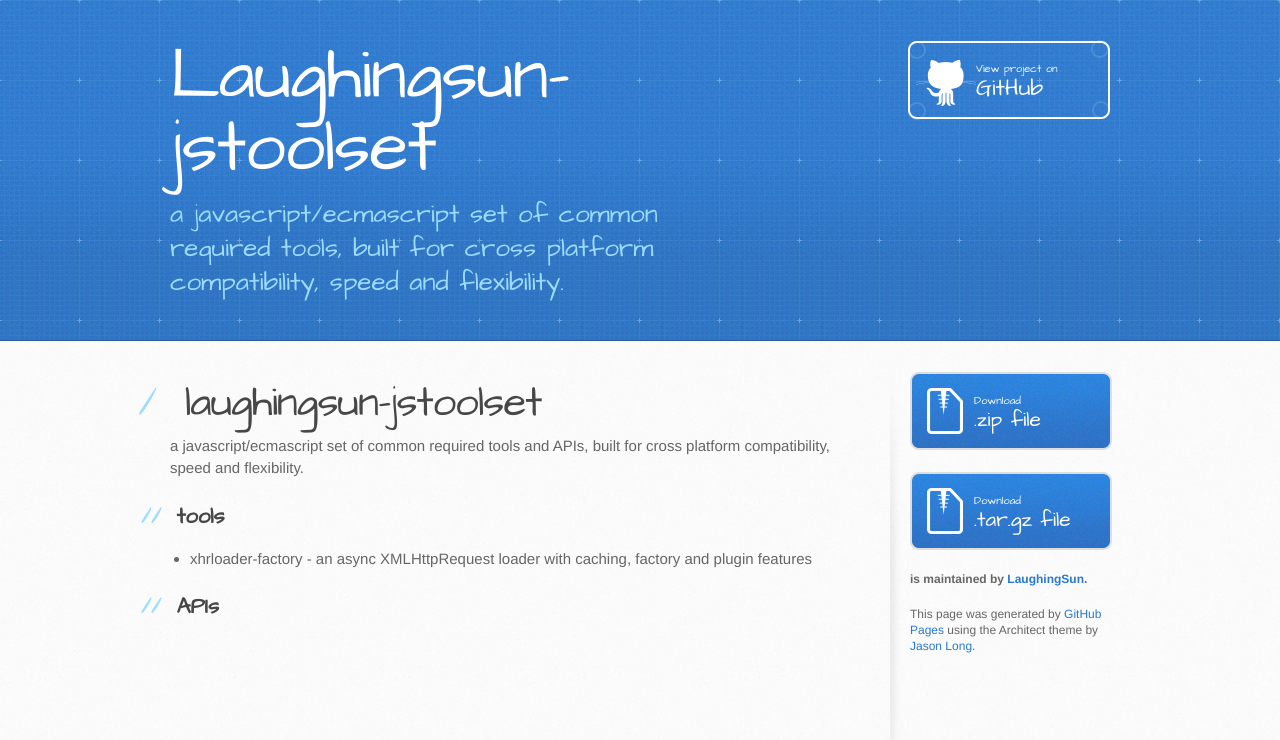
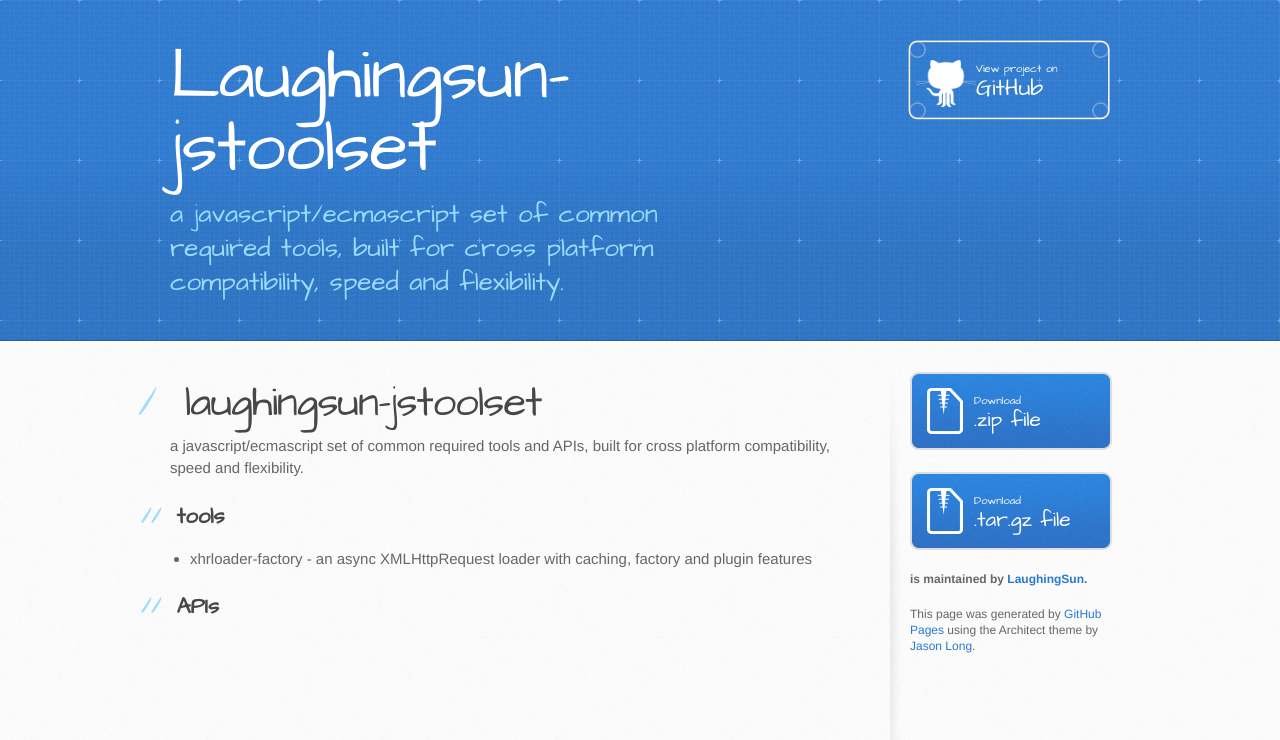
Before and after one commit to LaughingSun/laughingsun-jstoolset, a plain HTML site: page index.html in a window 1280 px wide. Drawn offline with Linux system fonts and the light colour scheme.

Commit message:
fixed stylesheet to use cutom button

```diff
--- a/stylesheets/stylesheet.css
+++ b/stylesheets/stylesheet.css
@@ -534,7 +534,10 @@ header a.button {
   position: absolute;
   top: 0;
   right: 0;
-  background: transparent url(../images/github-button.png) 0 0 no-repeat;
+  background: transparent url(../images/github-button-202x80y.png) 0 0 no-repeat;
+}
+header a.button:hover {
+  background: transparent url(../images/github-button-202x80y-hover.png) 0 0 no-repeat;
 }
 aside a.button {
   display: block;
```
